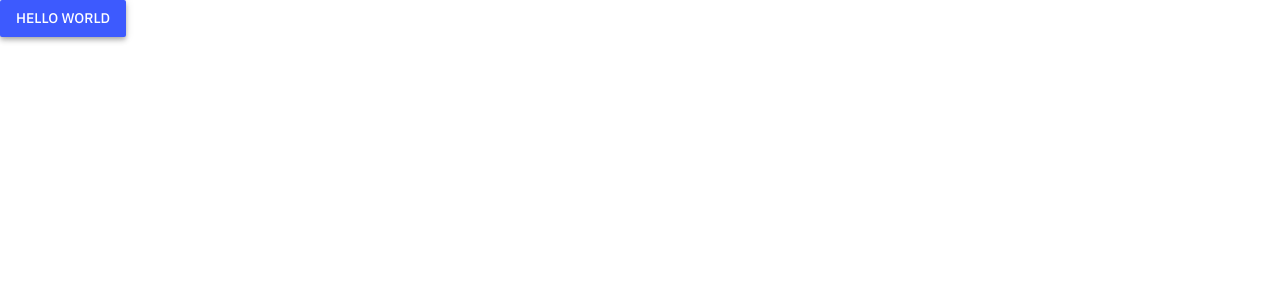
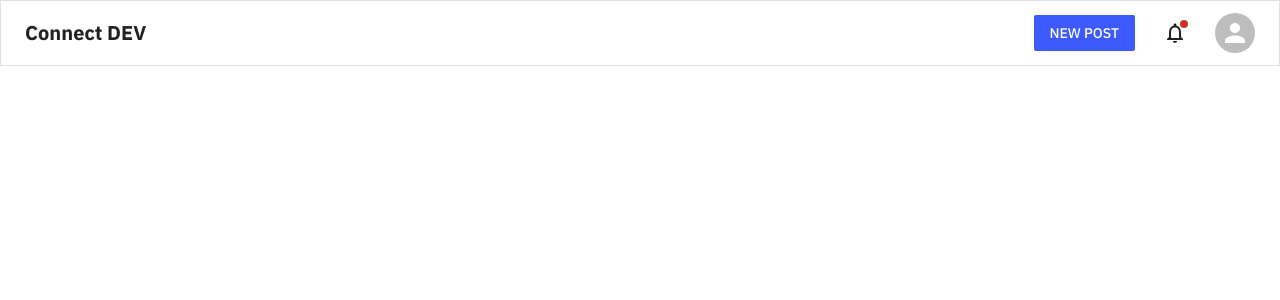
Before and after one commit to smarcelloc/react-template-blog-dev, a React (Create React App) app: page / in a window 1280 px wide. Shown: the top 300 px of the page. Built offline with nearby package versions, Linux system fonts and the light colour scheme.

Commit message:
feat: add page HomePage and component Header

```diff
--- a/src/App.tsx
+++ b/src/App.tsx
@@ -1,9 +1,9 @@
 import * as React from 'react';
 
-import { Button } from '@mui/material';
+import Home from './pages/Home';
 
 const App: React.FC = () => {
-  return <Button>Hello World</Button>;
+  return <Home />;
 };
 
 export default App;
--- /dev/null
+++ b/src/components/Header.tsx
@@ -0,0 +1,41 @@
+import * as React from 'react';
+
+import AppBar from '@mui/material/AppBar';
+import Avatar from '@mui/material/Avatar';
+import Badge from '@mui/material/Badge';
+import Box from '@mui/material/Box';
+import Button from '@mui/material/Button';
+import IconButton from '@mui/material/IconButton';
+import Toolbar from '@mui/material/Toolbar';
+import Typography from '@mui/material/Typography';
+
+import NotificationsIcon from '@mui/icons-material/NotificationsOutlined';
+
+const Header: React.FC = () => {
+  return (
+    <AppBar position="sticky">
+      <Toolbar>
+        <Typography variant="h6" component="h1">
+          Connect DEV
+        </Typography>
+        <Box flexGrow={1} />
+        <Button>New Post</Button>
+        <Box mx={2}>
+          <IconButton
+            size="large"
+            aria-label="show new notifications"
+            color="inherit">
+            <Badge variant="dot" overlap="circular" color="error">
+              <NotificationsIcon />
+            </Badge>
+          </IconButton>
+        </Box>
+        <IconButton sx={{ p: 0 }}>
+          <Avatar alt="Remy Sharp" />
+        </IconButton>
+      </Toolbar>
+    </AppBar>
+  );
+};
+
+export default Header;
--- /dev/null
+++ b/src/pages/Home.tsx
@@ -0,0 +1,13 @@
+import * as React from 'react';
+
+import Header from '../components/Header';
+
+const Home: React.FC = () => {
+  return (
+    <>
+      <Header />
+    </>
+  );
+};
+
+export default Home;
--- a/src/styles/components.ts
+++ b/src/styles/components.ts
@@ -11,6 +11,18 @@ const componentsTheme = (theme: Theme): Components => {
       defaultProps: {
         color: 'primary',
         variant: 'contained',
+        disableElevation: true,
+      },
+    },
+    MuiPaper: {
+      defaultProps: {
+        variant: 'outlined',
+        elevation: 0,
+      },
+    },
+    MuiAppBar: {
+      defaultProps: {
+        color: 'inherit',
       },
     },
   };
```
